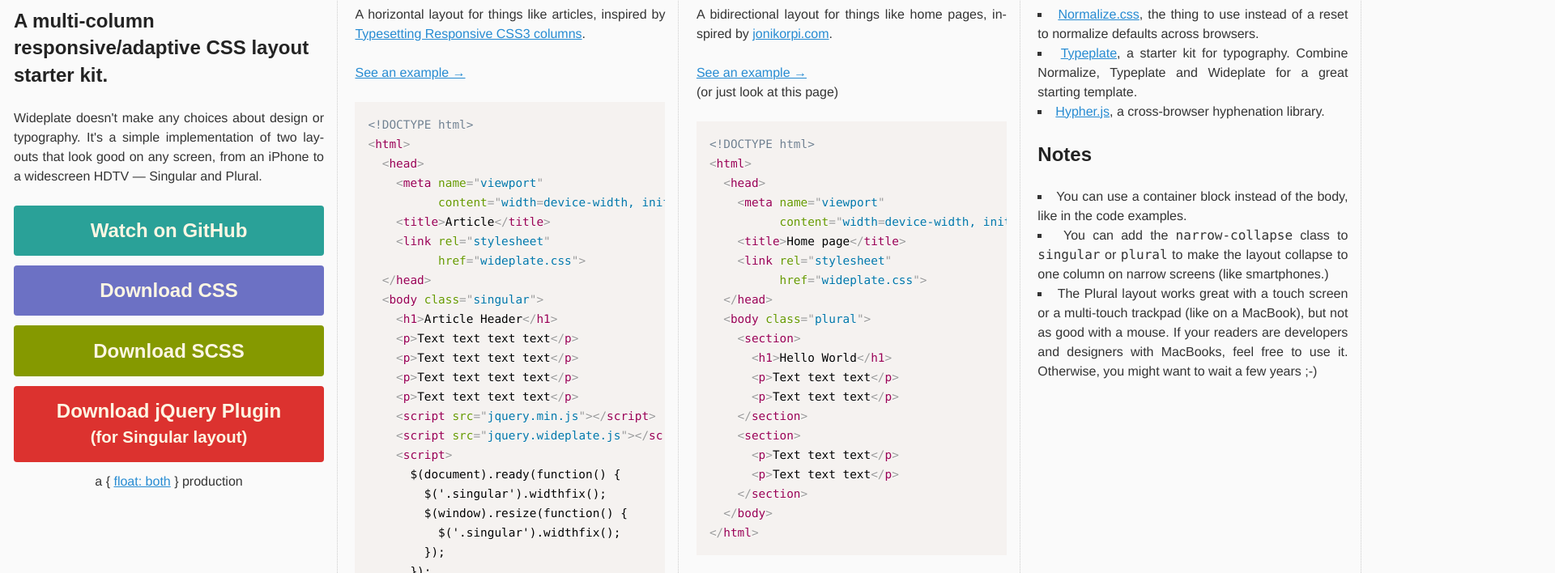
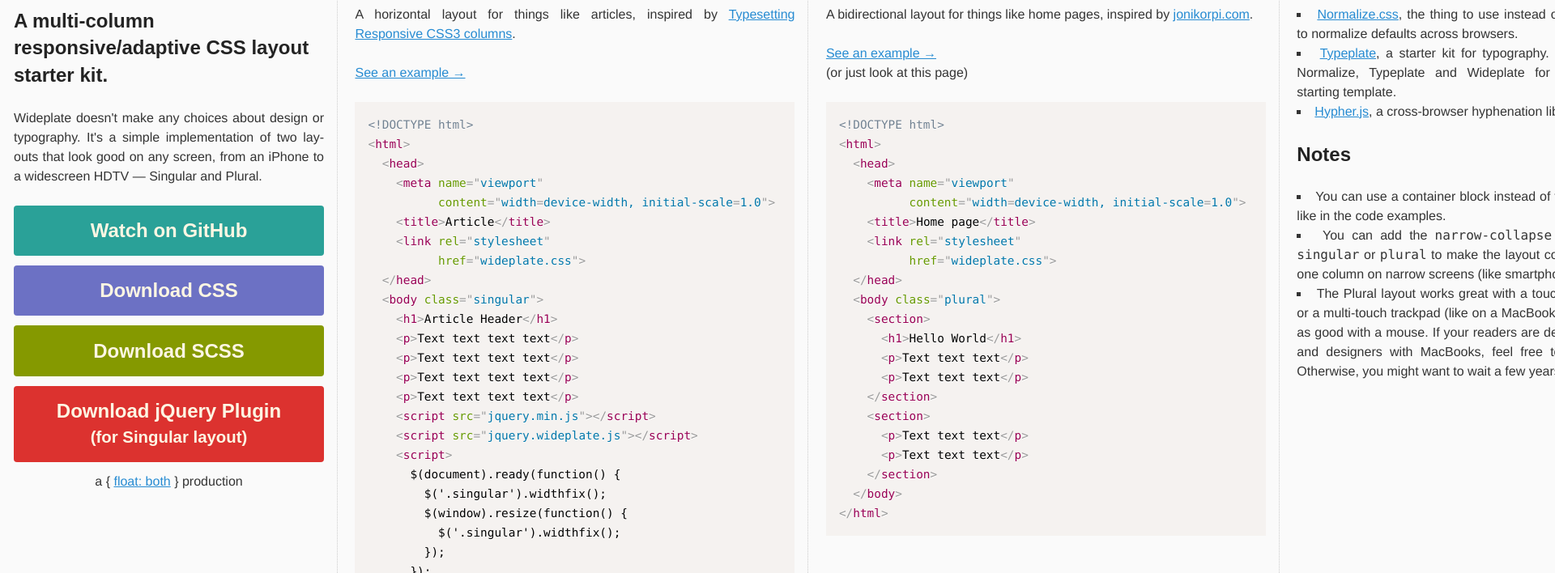
Before and after one commit to valpackett/wideplate, a plain HTML site: page index.html in a window 1280 px wide. Shown: the part 92-800 px from the top of the page at 81% size, 1920 px wide, since content can reach past the window. Drawn offline with Linux system fonts and the light colour scheme.

Commit message:
wider code columns

```diff
--- a/example.css
+++ b/example.css
@@ -53,3 +53,4 @@ ul { list-style-type: square; list-style-position: inside; padding-left: 0; }
 footer { text-align: center; }
 pre code { font-size: 90%; }
 code { font-family: Monaco, monospace; }
+.wider { min-width: 36em; max-width: 38em; }
--- a/index.html
+++ b/index.html
@@ -27,7 +27,7 @@
         a { <a href="http://floatboth.com">float: both</a> } production
       </footer>
     </section>
-    <section>
+    <section class=wider>
       <h2>Singular Layout</h2>
       <p>A horizontal layout for things like articles, inspired by <a href="http://kaikkonendesign.fi/columns/">Typesetting Responsive CSS3 columns</a>.</p>
       <p>
@@ -61,7 +61,7 @@
   &lt;/body&gt;
 &lt;/html&gt;</code></pre>
     </section>
-    <section>
+    <section class=wider>
       <h2>Plural Layout</h2>
       <p>A bidirectional layout for things like home pages, inspired by <a href="http://jonikorpi.com">jonikorpi.com</a>.</p>
       <p>
```
